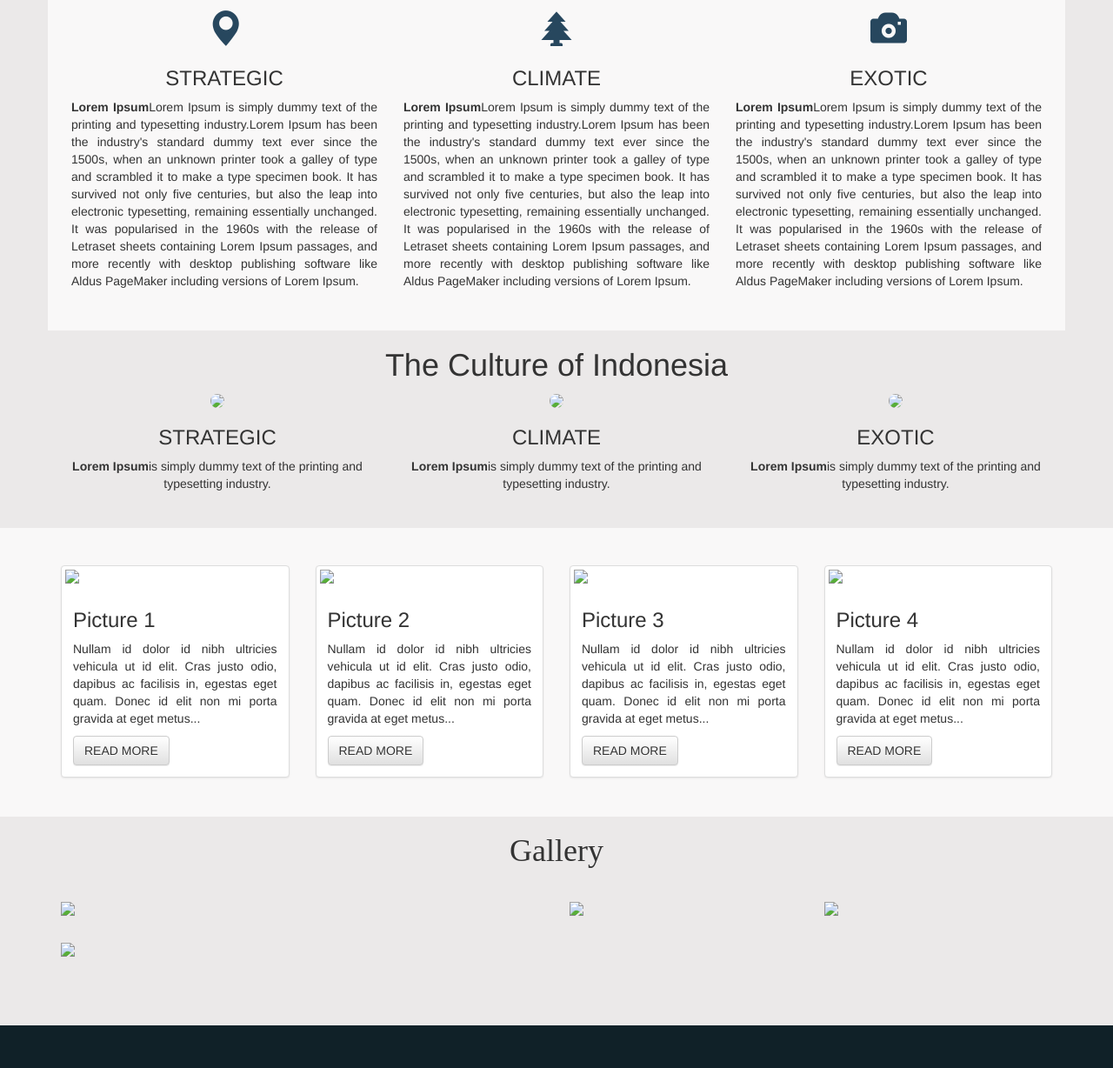
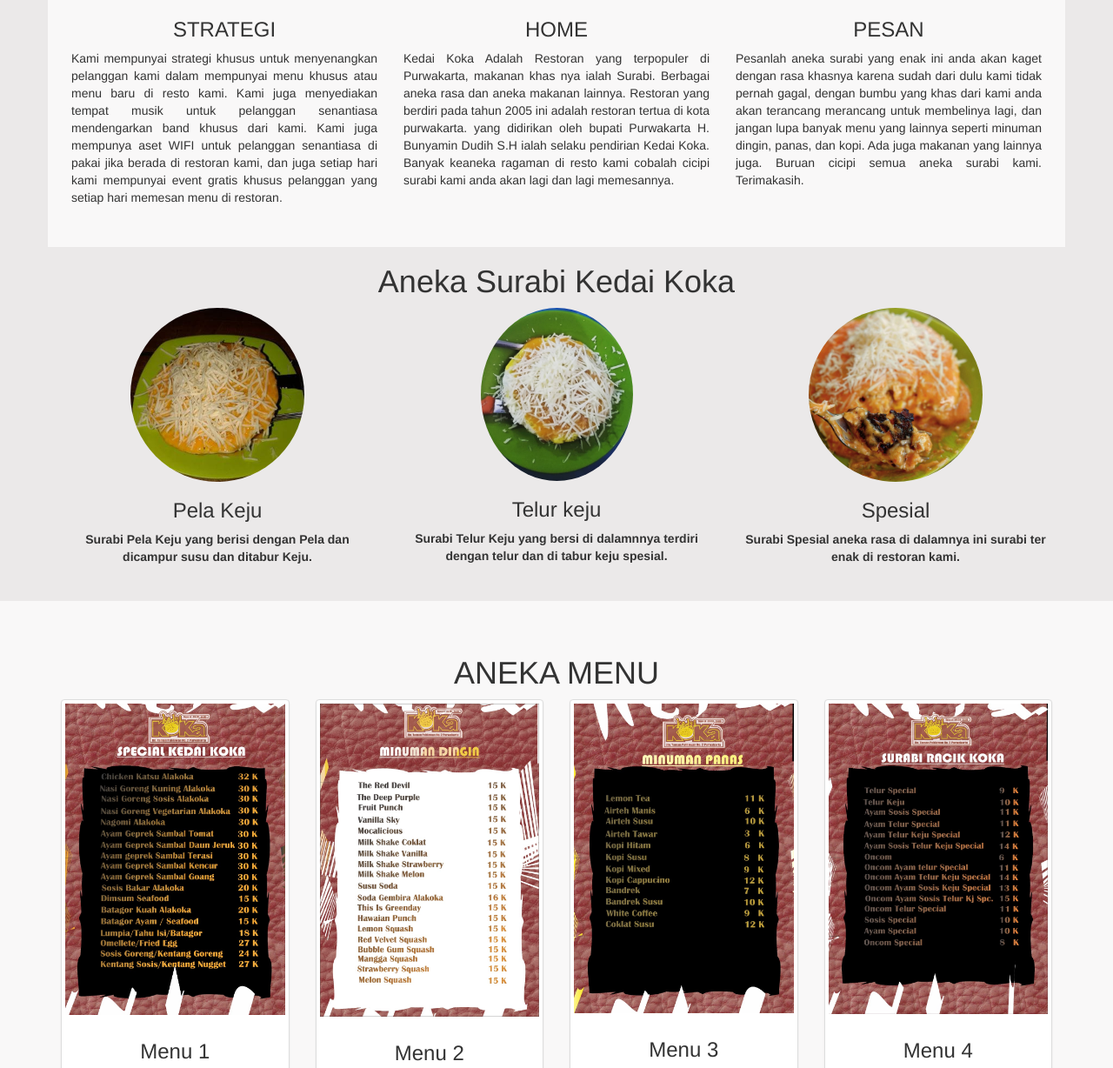
Before and after one commit to Aditiya623/kedaikoka.github.io, a plain HTML site: page index.html in a window 1280 px wide. Shown: the part 698-1926 px from the top of the page at 87% size. Drawn offline with Linux system fonts and the light colour scheme.

Commit message:
Update index.html

```diff
--- a/index.html
+++ b/index.html
@@ -4,7 +4,7 @@
 <head>
   <meta charset="utf-8">
   <meta name="viewport" content="width=device-width, initial-scale=1.0">
-  <title>iCONIC.com</title>
+  <title>Kedai Koka</title>
   <link rel="stylesheet" href="assets/bootstrap/css/bootstrap.min.css">
   <link rel="stylesheet" href="assets/fonts/font-awesome.min.css">
   <link rel="stylesheet" href="assets/css/styles.css">
@@ -15,15 +15,15 @@
   <nav class="navbar navbar-default navbar-static-top">
     <div class="container" id="navbar">
       <div class="navbar-header">
-        <a href="#" class="navbar-brand navbar-link"><img src="assets/img/logo.png"></a>
+        <a href="#" class="navbar-brand navbar-link"><img src="assets/img/kedaikoka1.jpeg"></a>
         <button class="navbar-toggle collapsed" data-toggle="collapse" data-target="#navcol-1"><span class="sr-only">Toggle navigation</span><span class="icon-bar"></span><span class="icon-bar"></span><span class="icon-bar"></span></button>
       </div>
       <div class="collapse navbar-collapse" id="navcol-1">
         <ul class="nav navbar-nav navbar-right">
           <li role="presentation"><a href="#home">HOME</a></li>
-          <li role="presentation"><a href="#news">NEWS</a></li>
-          <li role="presentation"><a href="#gallery">GALLERY</a></li>
-          <li role="presentation"><a href="#about">ABOUT</a></li>
+          <li role="presentation"><a href="#news">MENU</a></li>
+          <li role="presentation"><a href="#gallery">GALERI</a></li>
+          <li role="presentation"><a href="#about">PERTANYAAN</a></li>
           <li role="presentation"><a href="#"><i class="glyphicon glyphicon-search"></i></a></li>
         </ul>
       </div>
@@ -34,9 +34,7 @@
   <!-- jumbotron -->
   <div id="background">
     <div class="jumbotron">
-      <p>Nullam id dolor id nibh ultricies vehicula ut id elit. Cras justo odio, dapibus ac facilisis in, egestas eget quam.</p>
-      <h1>INDONESIA</h1>
-      <p><a href="#" class="btn btn-default" role="button">EXPLORE</a></p>
+      <h1>KEDAI KOKA PURWAKARTA</h1>
     </div>
   </div>
   <!-- jumbotron -->
@@ -45,22 +43,22 @@
   <div id="home">
     <div class="isi">
       <div class="container atas">
-        <h1>The Culture of Indonesia</h1>
+        <h1></h1>2
         <div class="row">
           <div class="col-lg-4 col-md-4 col-sm-12 col-xs-12">
             <i class="glyphicon glyphicon-map-marker"></i>
-            <h3>STRATEGIC</h3>
-            <p class="text-justify"><strong>Lorem Ipsum</strong>Lorem Ipsum is simply dummy text of the printing and typesetting industry.Lorem Ipsum has been the industry's standard dummy text ever since the 1500s, when an unknown printer took a galley of type and scrambled it to make a type specimen book. It has survived not only five centuries, but also the leap into electronic typesetting, remaining essentially unchanged. It was popularised in the 1960s with the release of Letraset sheets containing Lorem Ipsum passages, and more recently with desktop publishing software like Aldus PageMaker including versions of Lorem Ipsum.</p>
+            <h3>STRATEGI</h3>
+            <p class="text-justify">Kami mempunyai strategi khusus untuk menyenangkan pelanggan kami dalam mempunyai menu khusus atau menu baru di resto kami. Kami juga menyediakan tempat musik untuk pelanggan senantiasa mendengarkan band khusus dari kami. Kami juga mempunya aset WIFI untuk pelanggan senantiasa di pakai jika berada di restoran kami, dan juga setiap hari kami mempunyai event gratis khusus pelanggan yang setiap hari memesan menu di restoran.
           </div>
           <div class="col-lg-4 col-md-4 col-sm-12 col-xs-12">
-            <i class="glyphicon glyphicon-tree-conifer"></i>
-            <h3>CLIMATE</h3>
-            <p class="text-justify"><strong>Lorem Ipsum</strong>Lorem Ipsum is simply dummy text of the printing and typesetting industry.Lorem Ipsum has been the industry's standard dummy text ever since the 1500s, when an unknown printer took a galley of type and scrambled it to make a type specimen book. It has survived not only five centuries, but also the leap into electronic typesetting, remaining essentially unchanged. It was popularised in the 1960s with the release of Letraset sheets containing Lorem Ipsum passages, and more recently with desktop publishing software like Aldus PageMaker including versions of Lorem Ipsum.</p>
+            <i class="glyphicon glyphicon-home"></i>
+            <h3>HOME</h3>
+            <p class="text-justify">Kedai Koka Adalah Restoran yang terpopuler di Purwakarta, makanan khas nya ialah Surabi. Berbagai aneka rasa dan aneka makanan lainnya. Restoran yang berdiri pada tahun 2005 ini adalah restoran tertua di kota purwakarta. yang didirikan oleh bupati Purwakarta H. Bunyamin Dudih S.H ialah selaku pendirian Kedai Koka. Banyak keaneka ragaman di resto kami cobalah cicipi surabi kami anda akan lagi dan lagi memesannya.</p>
           </div>
           <div class="col-lg-4 col-md-4 col-sm-12 col-xs-12">
-            <i class="glyphicon glyphicon-camera"></i>
-            <h3>EXOTIC</h3>
-            <p class="text-justify"><strong>Lorem Ipsum</strong>Lorem Ipsum is simply dummy text of the printing and typesetting industry.Lorem Ipsum has been the industry's standard dummy text ever since the 1500s, when an unknown printer took a galley of type and scrambled it to make a type specimen book. It has survived not only five centuries, but also the leap into electronic typesetting, remaining essentially unchanged. It was popularised in the 1960s with the release of Letraset sheets containing Lorem Ipsum passages, and more recently with desktop publishing software like Aldus PageMaker including versions of Lorem Ipsum.</p>
+            <i class="glyphicon glyphicon-envelope"></i>
+            <h3>PESAN</h3>
+            <p class="text-justify">Pesanlah aneka surabi yang enak ini anda akan kaget dengan rasa khasnya karena sudah dari dulu kami tidak pernah gagal, dengan bumbu yang khas dari kami anda akan terancang merancang untuk membelinya lagi, dan jangan lupa banyak menu yang lainnya seperti minuman dingin, panas, dan kopi. Ada juga makanan yang lainnya juga. Buruan cicipi semua aneka surabi kami. Terimakasih.</p>
           </div>
         </div>
       </div>
@@ -70,18 +68,18 @@
 
   <!-- container bawah -->
   <div class="container bawah">
-    <h1>The Culture of Indonesia</h1>
+    <h1>Aneka Surabi Kedai Koka</h1>
     <div class="row">
-      <div class="col-lg-4 col-md-4 col-sm-12 col-xs-12"><img class="img-circle" src="assets/img/gambar-1-A.jpg" width="200px">
-        <h3>STRATEGIC</h3>
-        <p class="text-center"><strong>Lorem Ipsum</strong>is simply dummy text of the printing and typesetting industry.</p>
+      <div class="col-lg-4 col-md-4 col-sm-12 col-xs-12"><img class="img-circle" src="assets/img/kedaikoka15.jpeg" width="200px">
+        <h3>Pela Keju</h3>
+        <p class="text-center"><strong>Surabi Pela Keju yang berisi dengan Pela dan dicampur susu dan ditabur Keju.</p>
       </div>
-      <div class="col-lg-4 col-md-4 col-sm-12 col-xs-12"><img class="img-circle" src="assets/img/gambar-1-B.jpg" width="200px">
-        <h3>CLIMATE</h3>
-        <p class="text-center"><strong>Lorem Ipsum</strong>is simply dummy text of the printing and typesetting industry.</p>
-      </div><div class="col-lg-4 col-md-4 col-sm-12 col-xs-12"><img class="img-circle" src="assets/img/gambar-1-C.jpg" width="200px">
-        <h3>EXOTIC</h3>
-        <p class="text-center"><strong>Lorem Ipsum</strong>is simply dummy text of the printing and typesetting industry.</p>
+      <div class="col-lg-4 col-md-4 col-sm-12 col-xs-12"><img class="img-circle" src="assets/img/kedaikoka5.jpeg" width="175px">
+        <h3>Telur keju</h3>
+        <p class="text-center"><strong>Surabi Telur Keju yang bersi di dalamnnya terdiri dengan telur dan di tabur keju spesial.</p>
+      </div><div class="col-lg-4 col-md-4 col-sm-12 col-xs-12"><img class="img-circle" src="assets/img/kedaikoka4.jpeg" width="200px">
+        <h3>Spesial</h3>
+        <p class="text-center"><strong>Surabi Spesial aneka rasa di dalamnya ini surabi ter enak di restoran kami.</p>
       </div>
     </div>
   </div>
@@ -89,41 +87,38 @@
 
   <!-- container news -->
   <div id="news">
-    <div class="container">
+    <div class="container bawah">
+      <h1>ANEKA MENU</h1>
       <div class="row">
         <div class="col-lg-3 col-md-3 col-sm-6 col-xs-6">
-          <div class="thumbnail"><img src="assets/img/gambar-2-A.jpg">
+          <div class="thumbnail"><img src="assets/img/menu1.jpeg">
           <div class="caption">
-            <h3>Picture 1</h3>
-            <p class="text-justify">Nullam id dolor id nibh ultricies vehicula ut id elit. Cras justo odio, dapibus ac facilisis in, egestas eget quam. Donec id elit non mi porta gravida at eget metus...</p>
-            <button class="btn btn-default"tyoe="button">READ MORE</button>
+            <h3>Menu 1</h3>
+            <p class="text-justify">Menu 1 adalah menu makanan Kedai Koka yang enak dan lezat!.</p>
           </div>
           </div>
         </div>
         <div class="col-lg-3 col-md-3 col-sm-6 col-xs-6">
-          <div class="thumbnail"><img src="assets/img/gambar-2-B.jpg">
+          <div class="thumbnail"><img src="assets/img/menu6.jpeg">
           <div class="caption">
-            <h3>Picture 2</h3>
-            <p class="text-justify">Nullam id dolor id nibh ultricies vehicula ut id elit. Cras justo odio, dapibus ac facilisis in, egestas eget quam. Donec id elit non mi porta gravida at eget metus...</p>
-            <button class="btn btn-default"tyoe="button">READ MORE</button>
+            <h3>Menu 2</h3>
+            <p class="text-justify">Menu 2 adalah menu minuman dingin yang segar dan bikin nagih!.</p>
           </div>
           </div>
         </div>
         <div class="col-lg-3 col-md-3 col-sm-6 col-xs-6">
-          <div class="thumbnail"><img src="assets/img/gambar-2-C.jpg">
+          <div class="thumbnail"><img src="assets/img/menu3.jpeg">
           <div class="caption">
-            <h3>Picture 3</h3>
-            <p class="text-justify">Nullam id dolor id nibh ultricies vehicula ut id elit. Cras justo odio, dapibus ac facilisis in, egestas eget quam. Donec id elit non mi porta gravida at eget metus...</p>
-            <button class="btn btn-default"tyoe="button">READ MORE</button>
+            <h3>Menu 3</h3>
+            <p class="text-justify">Menu 3 adalah menu panas enak dan bikin anget deh pokoknya!.</p>
           </div>
           </div>
         </div>
         <div class="col-lg-3 col-md-3 col-sm-6 col-xs-6">
-          <div class="thumbnail"><img src="assets/img/gambar-2-D.jpg">
+          <div class="thumbnail"><img src="assets/img/menu5.jpeg">
           <div class="caption">
-            <h3>Picture 4</h3>
-            <p class="text-justify">Nullam id dolor id nibh ultricies vehicula ut id elit. Cras justo odio, dapibus ac facilisis in, egestas eget quam. Donec id elit non mi porta gravida at eget metus...</p>
-            <button class="btn btn-default"tyoe="button">READ MORE</button>
+            <h3>Menu 4</h3>
+            <p class="text-justify">Menu 4 adalah menu eneka surabi nih yang enak lezatoss bikin nagih pokoknya!.</p>
           </div>
           </div>
         </div>
@@ -135,12 +130,12 @@
   <!-- gallery -->
   <div id="gallery">
     <div class="container">
-      <h1>Gallery</h1>
+      <h1>GALERI</h1>
       <div class="row">
-        <div class="col-lg-6 col-md-6 col-sm-6 col-xs-6" id="satu"><img class="img-responsive" src="assets/img/gambar-3-A.jpg" width="3000px"></div>
-        <div class="col-lg-3 col-md-3 col-sm-3 col-xs-3" id="satu"><img class="img-responsive" src="assets/img/gambar-3-B.jpg" width="300px"></div>
-        <div class="col-lg-3 col-md-3 col-sm-3 col-xs-3" id="satu"><img class="img-responsive" src="assets/img/gambar-3-C.jpg" width="300px"></div>
-        <div class="col-lg-6 col-md-6 col-sm-6 col-xs-6" id="dua"><img class="img-responsive" src="assets/img/gambar-3-D.jpg" width="600px"></div>
+        <div class="col-lg-6 col-md-6 col-sm-6 col-xs-6" id="satu"><img class="img-responsive" src="assets/img/kedaikoka11.jpeg" width="3000px"></div>
+        <div class="col-lg-3 col-md-3 col-sm-3 col-xs-3" id="satu"><img class="img-responsive" src="assets/img/kedaikoka12.jpeg" width="300px"></div>
+        <div class="col-lg-3 col-md-3 col-sm-3 col-xs-3" id="satu"><img class="img-responsive" src="assets/img/kedaikoka14.jpeg" width="300px"></div>
+        <div class="col-lg-6 col-md-6 col-sm-6 col-xs-6" id="dua"><img class="img-responsive" src="assets/img/kedaikoka16.jpeg" width="260px"></div>
       </div>
     </div>
   </div>
@@ -150,16 +145,16 @@
   <div id="about">
     <div class="container footer">
       <div class="col-lg-6 col-md-6 col-sm-12 col-xs-12">
-        <h1> <img src="assets/img/logoo.png" width="180px"></h1>
+        <h1> <img src="assets/img/kedaikoka1.jpeg" width="150px"></h1>
         <h2>About Us</h2>
-        <p>Nullam id dolor id nibh ultricies vehicula ut id elit. Cras justo odio, dapibus ac facilisis in, egestas eget quam. Donec id elit non mi porta gravida at eget metus...</p>
+        <p>Terimakasih atas kunjungannya ...</p>
       </div>
         <div class="col-lg-6 col-md-6 col-sm-12 col-xs-12">
-          <h2>Newsletter Subscription</h2>
+          <h2>Jika ada Pertanyaan silahkan hubungi kami</h2>
           <div class="input-group input-group-lg">
             <input type="text" class="form-control" value="Your Email">
             <div class="input-group-btn">
-              <button class="btn btn-primary" type="submit">Subscribe </button>
+              <button class="btn btn-primary" type="submit">Submit</button>
             </div>
           </div>
           <div id="icon"><i class="fa fa-instagram"></i><i class="fa fa-facebook-official"></i><i class="fa fa-twitter-square"></i><i class="fa fa-youtube-play"></i></div>
@@ -171,7 +166,7 @@
   <!-- kaki -->
   <div id="kaki">
     <div class="container">
-      <h5 class="text-center">iCONIC. © 2018</h5>
+      <h5 class="text-center">KEDAI KOKA © 2005</h5>
     </div>
   </div>
   <!-- kaki -->
```
